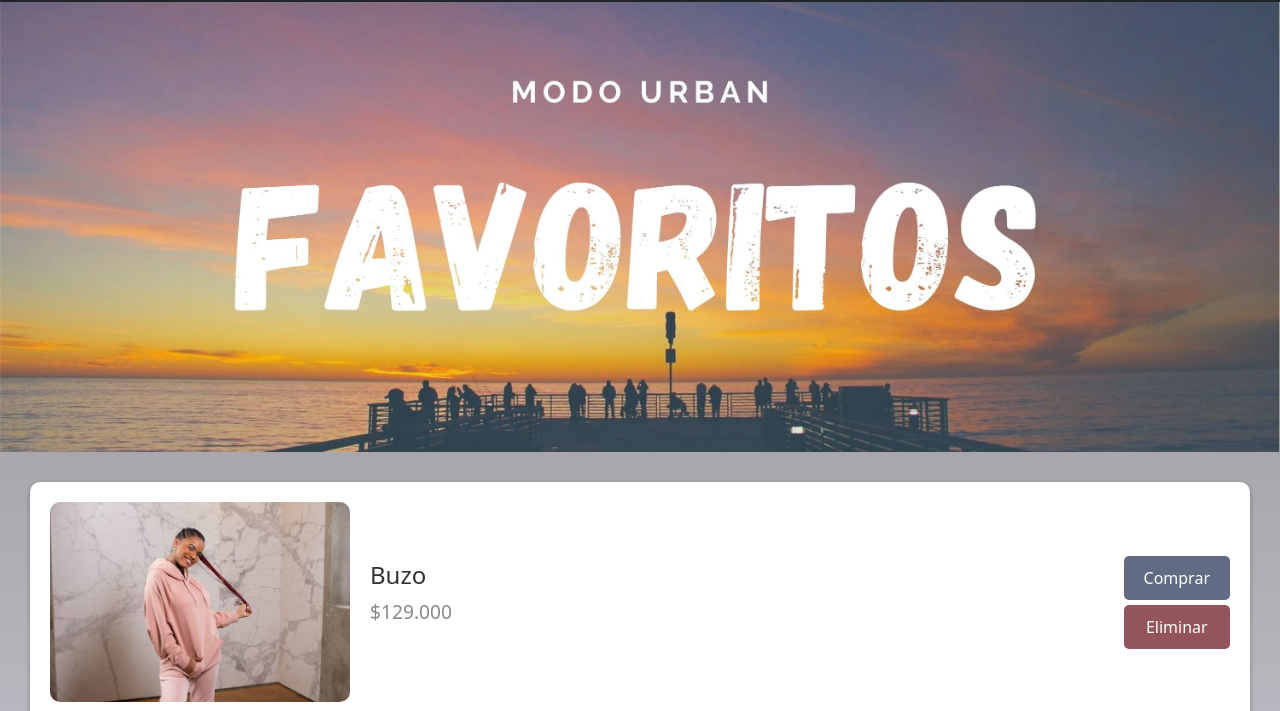
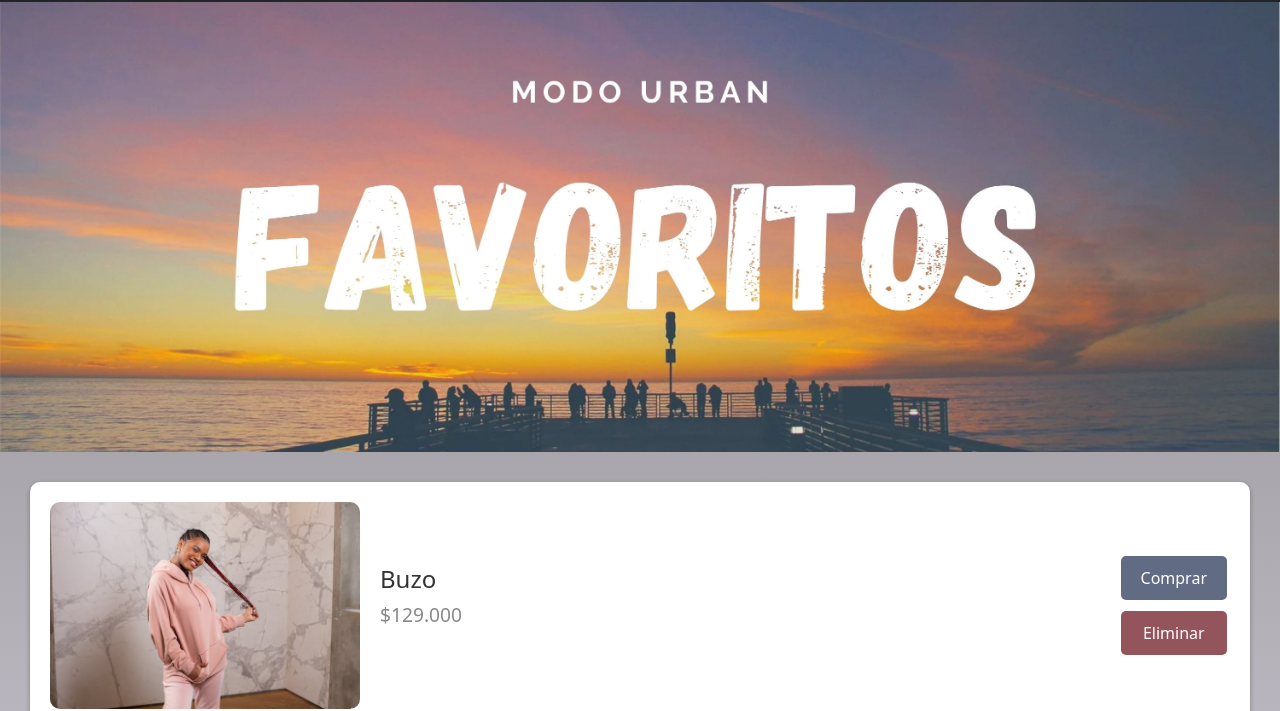
Before and after one commit to Delgadoc86/PF_Delgado, a plain HTML site: page html/favoritos.html in a window 1280 px wide. Shown: the part 84-795 px from the top of the page. Drawn offline with nearby package versions, Linux system fonts and the light colour scheme.

```diff
--- a/scss/_favoritos.scss
+++ b/scss/_favoritos.scss
@@ -29,7 +29,7 @@
         flex-wrap: wrap;
 
         .imagen-articulo {
-            max-width: 300px;
+            max-width: 310px;
             width: 100%;
             height: auto;
             object-fit: cover;
@@ -39,7 +39,7 @@
         .detalles-articulo {
             flex: 1;
             margin-left: 20px;
-            min-width: 150px; /* Asegura que haya un ancho mínimo */
+            min-width: 120px; /* Asegura que haya un ancho mínimo */
 
             .nombre-articulo {
                 font-size: 1.5em;
@@ -59,6 +59,7 @@
 
             .boton-comprar, .boton-eliminar {
                 padding: 10px 20px;
+                margin: 3px;
                 border: none;
                 border-radius: 5px;
                 cursor: pointer;
```
Also changed, not shown: css/estilo.css, data/package.json (renamed from package.json), 1 other file.
